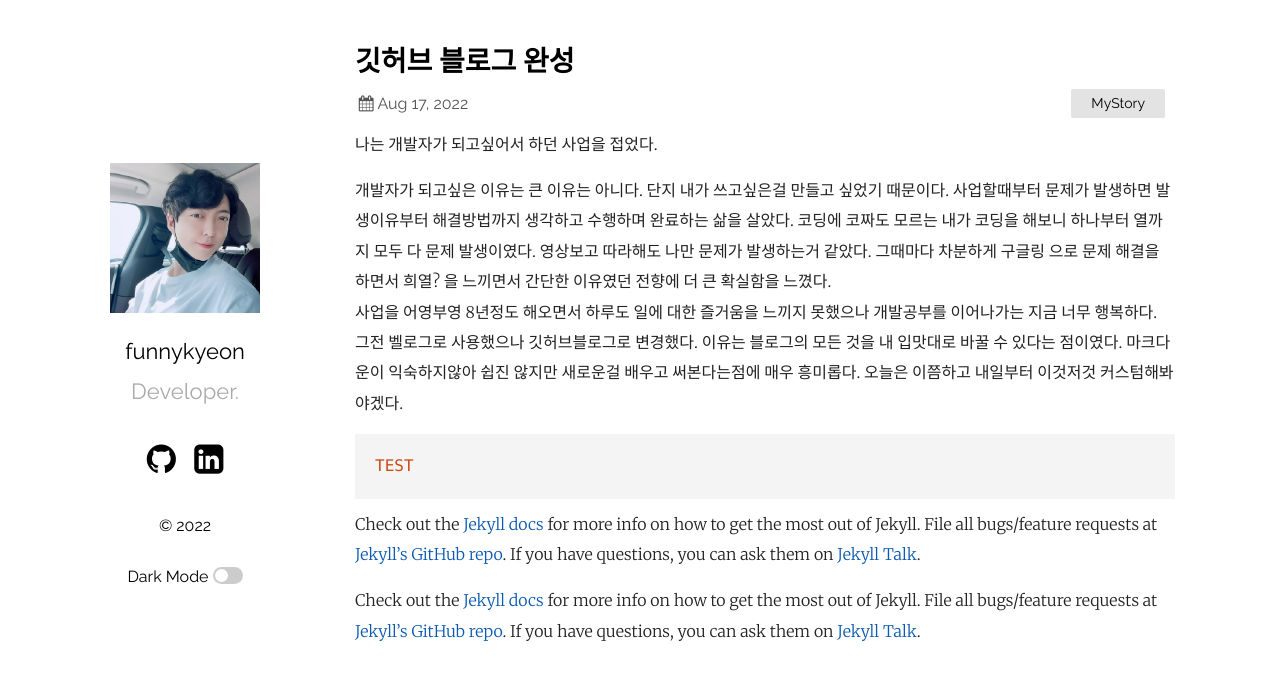
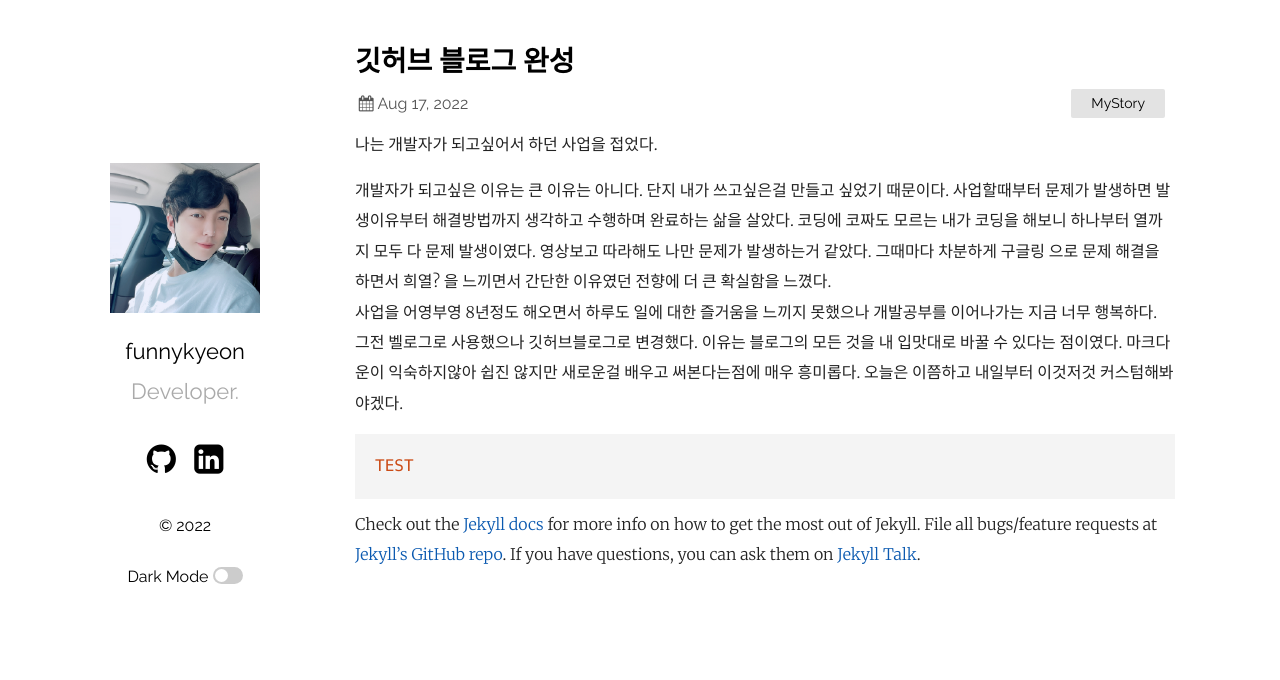
Before and after one commit to funnykyeon/funnykyeon.github.io, a Jekyll site: the page built from _posts/2022-08-17-my-first-post.markdown, in a window 1280 px wide. Shown: the top 680 px of the page. Built offline with Jekyll 4.4.1, drawn with Linux system fonts in a browser that asks for light colours.

Commit message:
first blog

```diff
--- a/_posts/2022-08-17-my-first-post.markdown
+++ b/_posts/2022-08-17-my-first-post.markdown
@@ -28,5 +28,3 @@
 [jekyll-docs]: https://jekyllrb.com/docs/home
 [jekyll-gh]:   https://github.com/jekyll/jekyll
 [jekyll-talk]: https://talk.jekyllrb.com/
-
-Check out the [Jekyll docs][jekyll-docs] for more info on how to get the most out of Jekyll. File all bugs/feature requests at [Jekyll’s GitHub repo][jekyll-gh]. If you have questions, you can ask them on [Jekyll Talk][jekyll-talk].
```
